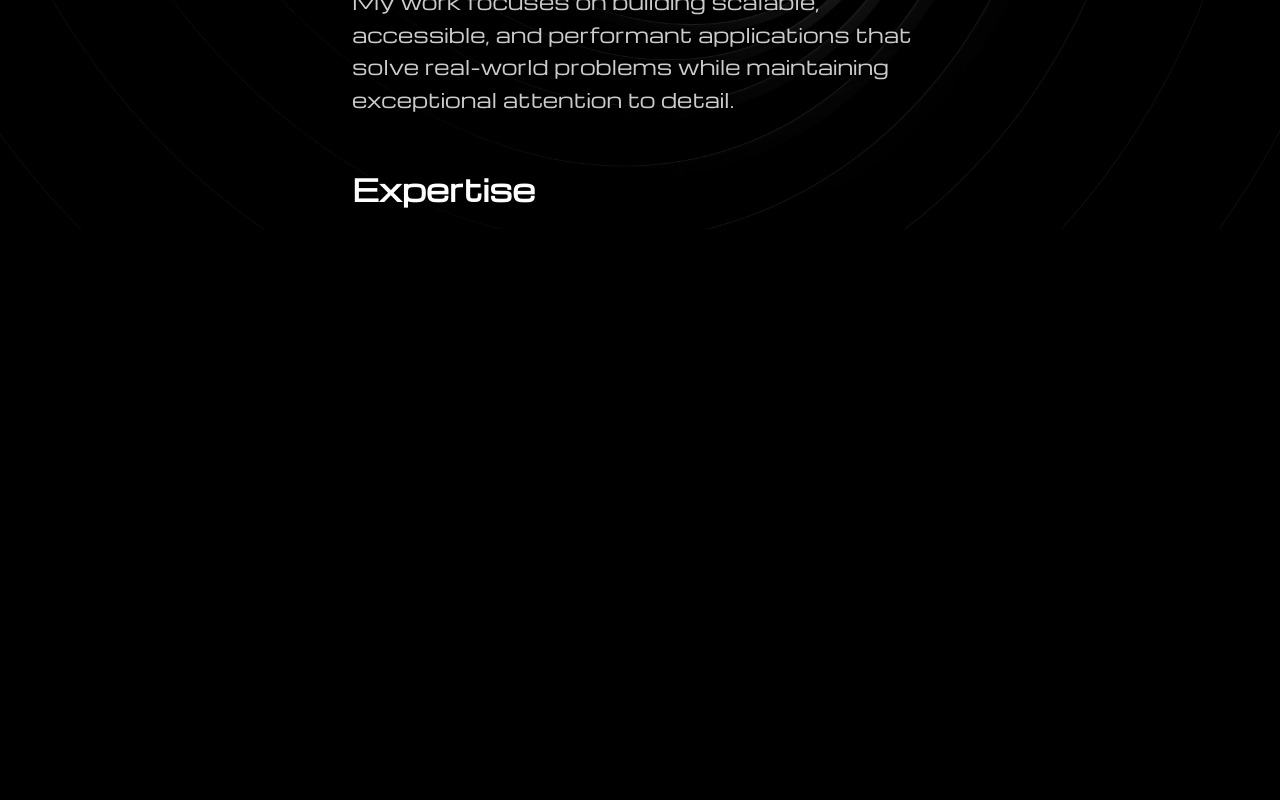
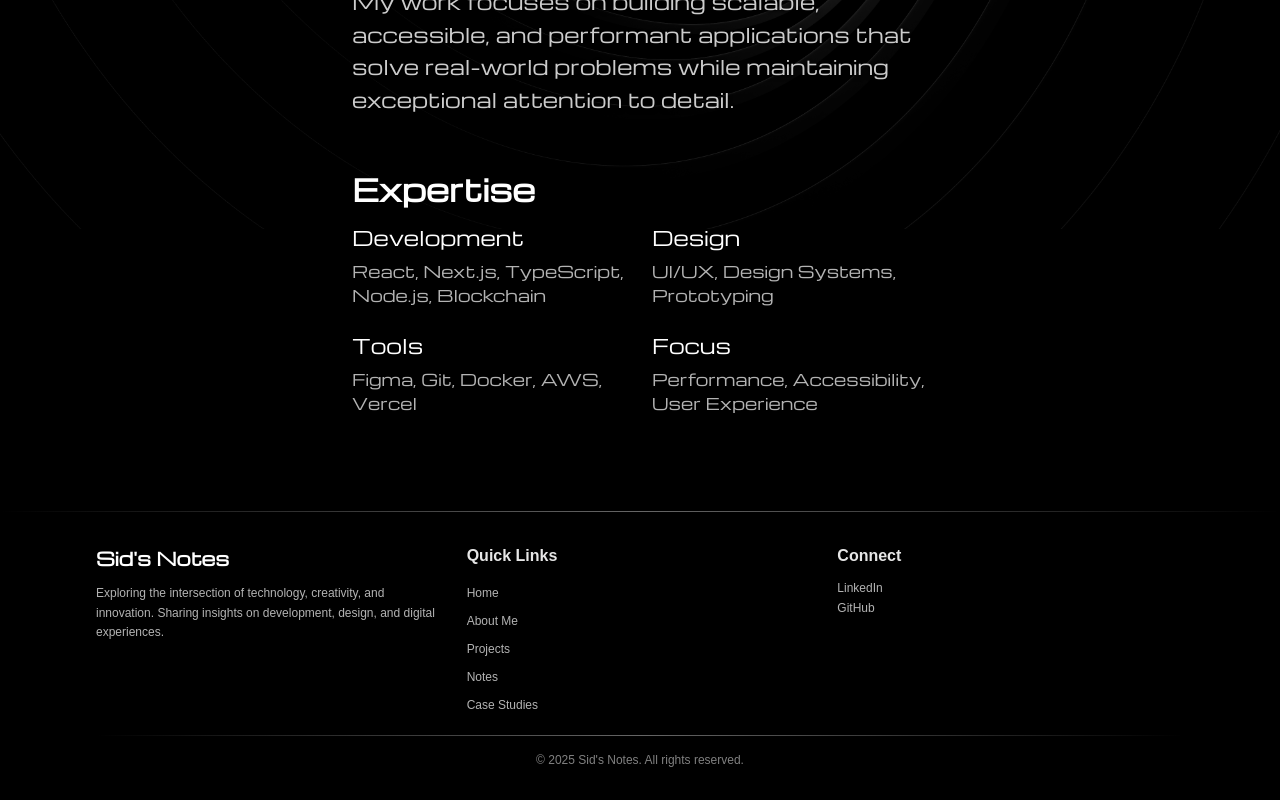
Before and after one commit to sid-2209/my-portfolio, a Next.js app: page /about in a window 1280 px wide. Shown: the part 571-1371 px from the top of the page. Before the commit the page ends 800 px from the top, so only its background shows below. Built offline with nearby package versions, Linux system fonts and the light colour scheme.

Commit message:
Implemented Footer Layout to be visible on all pages.

```diff
--- a/src/app/ClientLayout.tsx
+++ b/src/app/ClientLayout.tsx
@@ -4,6 +4,7 @@ import { useState, useEffect } from "react";
 import { usePathname } from "next/navigation";
 import Navbar from "../components/Navbar";
 import Sidebar from "../components/Sidebar";
+import Footer from "../components/Footer";
 
 interface ClientLayoutProps {
   children: React.ReactNode;
@@ -91,9 +92,9 @@ export default function ClientLayout({ children }: ClientLayoutProps) {
   }
 
   return (
-    <div className={`${isContentPage || isHomePage ? 'min-h-screen' : 'h-screen overflow-hidden'} relative`}>
+    <div className="min-h-screen relative flex flex-col">
       {/* All content positioned above CSS background/overlay */}
-      <div className="relative z-30">
+      <div className="relative z-30 flex flex-col min-h-screen">
         <Navbar />
 
         <Sidebar
@@ -103,9 +104,12 @@ export default function ClientLayout({ children }: ClientLayoutProps) {
           currentPath={pathname}
         />
 
-        <div className={`${isContentPage ? '' : 'pt-32 px-8'} transition-all duration-500 ease-out`}>
+        <div className={`${isContentPage ? 'flex-1' : 'flex-1 pt-32 px-8'} transition-all duration-500 ease-out`}>
           {children}
         </div>
+
+        {/* Footer - visible on all pages */}
+        <Footer />
       </div>
     </div>
   );
--- a/src/app/about/page.tsx
+++ b/src/app/about/page.tsx
@@ -2,7 +2,7 @@
 
 export default function AboutPage() {
   return (
-    <div className="w-full h-full">
+    <div className="w-full min-h-full pb-24">
       <div className="w-full max-w-full md:max-w-4xl lg:max-w-[45vw] mx-auto px-4 md:px-0 pt-12">
         <div className="space-y-8">
           <div className="text-center space-y-6">
--- a/src/app/case-studies/page.tsx
+++ b/src/app/case-studies/page.tsx
@@ -52,7 +52,7 @@ export default function CaseStudiesPage() {
   }
 
   return (
-    <div className="w-full h-full">
+    <div className="w-full min-h-full pb-24">
       <div className="w-full max-w-full md:max-w-4xl lg:max-w-[45vw] mx-auto px-4 md:px-0 pt-12">
 
         {/* Case Studies List */}
--- a/src/app/content/[id]/page.tsx
+++ b/src/app/content/[id]/page.tsx
@@ -174,7 +174,9 @@ export default function ContentPage() {
 
           {/* Tags Section */}
           {content.tags.length > 0 && (
-            <div className="pt-12 border-t border-white/10 mt-16">
+            <div className="pt-12 mt-16">
+              {/* Tags divider using MinimalistDivider style */}
+              <div className="w-full h-px bg-gradient-to-r from-transparent via-white/40 to-transparent mb-12" />
               <h3 className="text-white/90 text-xl font-semibold mb-6 text-center">Related Tags</h3>
               <div className="flex flex-wrap justify-center gap-3">
                 {content.tags.map((tag, index) => (
@@ -191,78 +193,6 @@ export default function ContentPage() {
         </div>
       </div>
 
-      {/* Footer - Transparent with #0d0d0d backdrop */}
-      <footer className="w-full bg-[#0d0d0d]/90 backdrop-blur-sm border-t border-white/10">
-        <div className="max-w-6xl mx-auto px-8 py-12">
-          <div className="grid grid-cols-1 md:grid-cols-3 gap-8">
-            {/* Brand Section */}
-            <div>
-              <h3 className="michroma text-white text-xl font-bold mb-4">Sid&apos;s Notes</h3>
-              <p className="text-white/70 text-sm leading-relaxed">
-                Exploring the intersection of technology, creativity, and innovation.
-                Sharing insights on development, design, and digital experiences.
-              </p>
-            </div>
-
-            {/* Quick Links */}
-            <div>
-              <h4 className="text-white/90 text-lg font-semibold mb-4">Quick Links</h4>
-              <ul className="space-y-2">
-                <li>
-                  <Link href="/" className="text-white/70 hover:text-white transition-colors duration-300 text-sm">
-                    Home
-                  </Link>
-                </li>
-                <li>
-                  <a href="#about-me" className="text-white/70 hover:text-white transition-colors duration-300 text-sm">
-                    About Me
-                  </a>
-                </li>
-                <li>
-                  <a href="#projects" className="text-white/70 hover:text-white transition-colors duration-300 text-sm">
-                    Projects
-                  </a>
-                </li>
-                <li>
-                  <a href="#notes" className="text-white/70 hover:text-white transition-colors duration-300 text-sm">
-                    Notes
-                  </a>
-                </li>
-              </ul>
-            </div>
-
-            {/* Social & Contact */}
-            <div>
-              <h4 className="text-white/90 text-lg font-semibold mb-4">Connect</h4>
-              <div className="space-y-2">
-                <a
-                  href="https://www.linkedin.com/in/realsiddhartha/"
-                  target="_blank"
-                  rel="noopener noreferrer"
-                  className="flex items-center gap-2 text-white/70 hover:text-white transition-colors duration-300 text-sm"
-                >
-                  <span>LinkedIn</span>
-                </a>
-                <a
-                  href="https://github.com/sid-2209"
-                  target="_blank"
-                  rel="noopener noreferrer"
-                  className="flex items-center gap-2 text-white/70 hover:text-white transition-colors duration-300 text-sm"
-                >
-                  <span>GitHub</span>
-                </a>
-              </div>
-            </div>
-          </div>
-
-          {/* Copyright */}
-          <div className="mt-8 pt-8 border-t border-white/10 text-center">
-            <p className="text-white/50 text-sm">
-              © {new Date().getFullYear()} Sid&apos;s Notes. All rights reserved.
-            </p>
-          </div>
-        </div>
-      </footer>
     </div>
   );
 }
--- a/src/app/notes/page.tsx
+++ b/src/app/notes/page.tsx
@@ -52,7 +52,7 @@ export default function NotesPage() {
   }
 
   return (
-    <div className="w-full h-full">
+    <div className="w-full min-h-full pb-24">
       <div className="w-full max-w-full md:max-w-4xl lg:max-w-[45vw] mx-auto px-4 md:px-0 pt-12">
 
         {/* Notes List */}
--- a/src/app/projects/page.tsx
+++ b/src/app/projects/page.tsx
@@ -52,7 +52,7 @@ export default function ProjectsPage() {
   }
 
   return (
-    <div className="w-full h-full">
+    <div className="w-full min-h-full pb-24">
       <div className="w-full max-w-full md:max-w-4xl lg:max-w-[45vw] mx-auto px-4 md:px-0 pt-12">
 
         {/* Projects List */}
--- /dev/null
+++ b/src/components/Footer.tsx
@@ -0,0 +1,90 @@
+import Link from "next/link";
+
+export default function Footer() {
+  return (
+    <footer className="w-full bg-transparent mt-auto">
+      {/* Top divider using MinimalistDivider style */}
+      <div className="w-full h-px bg-gradient-to-r from-transparent via-white/40 to-transparent" />
+
+      {/* Fixed height container for consistent footer size */}
+      <div className="h-72">
+        <div className="max-w-6xl mx-auto px-8 py-8 h-full flex flex-col justify-between">
+          <div className="grid grid-cols-1 md:grid-cols-3 gap-6">
+            {/* Brand Section */}
+            <div>
+              <h3 className="michroma text-white text-lg font-bold mb-3">Sid&apos;s Notes</h3>
+              <p className="text-white/70 text-xs leading-relaxed">
+                Exploring the intersection of technology, creativity, and innovation.
+                Sharing insights on development, design, and digital experiences.
+              </p>
+            </div>
+
+            {/* Quick Links */}
+            <div>
+              <h4 className="text-white/90 text-base font-semibold mb-3">Quick Links</h4>
+              <ul className="space-y-1">
+                <li>
+                  <Link href="/" className="text-white/70 hover:text-white transition-colors duration-300 text-xs">
+                    Home
+                  </Link>
+                </li>
+                <li>
+                  <Link href="/about" className="text-white/70 hover:text-white transition-colors duration-300 text-xs">
+                    About Me
+                  </Link>
+                </li>
+                <li>
+                  <Link href="/projects" className="text-white/70 hover:text-white transition-colors duration-300 text-xs">
+                    Projects
+                  </Link>
+                </li>
+                <li>
+                  <Link href="/notes" className="text-white/70 hover:text-white transition-colors duration-300 text-xs">
+                    Notes
+                  </Link>
+                </li>
+                <li>
+                  <Link href="/case-studies" className="text-white/70 hover:text-white transition-colors duration-300 text-xs">
+                    Case Studies
+                  </Link>
+                </li>
+              </ul>
+            </div>
+
+            {/* Social & Contact */}
+            <div>
+              <h4 className="text-white/90 text-base font-semibold mb-3">Connect</h4>
+              <div className="space-y-1">
+                <a
+                  href="https://www.linkedin.com/in/realsiddhartha/"
+                  target="_blank"
+                  rel="noopener noreferrer"
+                  className="flex items-center gap-2 text-white/70 hover:text-white transition-colors duration-300 text-xs"
+                >
+                  <span>LinkedIn</span>
+                </a>
+                <a
+                  href="https://github.com/sid-2209"
+                  target="_blank"
+                  rel="noopener noreferrer"
+                  className="flex items-center gap-2 text-white/70 hover:text-white transition-colors duration-300 text-xs"
+                >
+                  <span>GitHub</span>
+                </a>
+              </div>
+            </div>
+          </div>
+
+          {/* Copyright - positioned at bottom */}
+          <div className="text-center">
+            {/* Copyright divider using MinimalistDivider style */}
+            <div className="w-full h-px bg-gradient-to-r from-transparent via-white/40 to-transparent mb-4" />
+            <p className="text-white/50 text-xs">
+              © {new Date().getFullYear()} Sid&apos;s Notes. All rights reserved.
+            </p>
+          </div>
+        </div>
+      </div>
+    </footer>
+  );
+}
```
